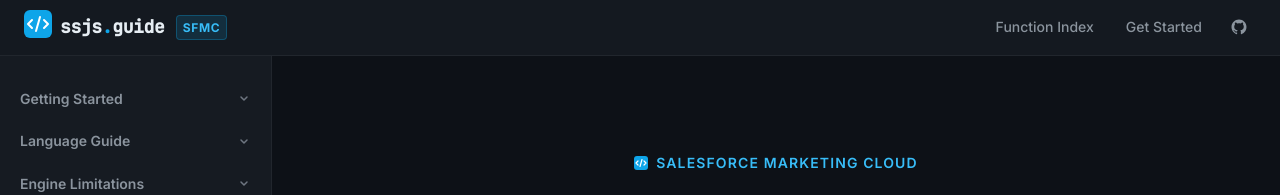
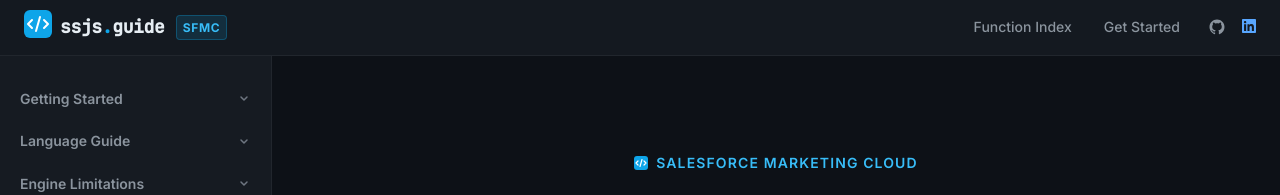
Before and after one commit to JoernBerkefeld/ssjs.guide, a Jekyll site: the page built from index.md, in a window 1280 px wide. Shown: the top 195 px of the page. Built offline with Jekyll 4.4.1, drawn with Linux system fonts in a browser that asks for light colours.

Commit message:
add social icons to header

```diff
--- a/_includes/header.html
+++ b/_includes/header.html
@@ -28,9 +28,14 @@
     <nav class="header-nav">
       <a href="{{ '/function-index/' | relative_url }}" class="header-nav-link">Function Index</a>
       <a href="{{ '/getting-started/' | relative_url }}" class="header-nav-link">Get Started</a>
-      <a href="https://github.com/jb-sfmc/sfmc-amscript-language" class="header-nav-link header-nav-link--icon" target="_blank" rel="noopener" aria-label="GitHub">
+      <a href="https://github.com/JoernBerkefeld" class="header-nav-link header-nav-link--icon" target="_blank" rel="noopener" aria-label="GitHub">
         <svg width="18" height="18" viewBox="0 0 24 24" fill="currentColor" aria-hidden="true">
           <path d="M12 2C6.477 2 2 6.484 2 12.017c0 4.425 2.865 8.18 6.839 9.504.5.092.682-.217.682-.483 0-.237-.008-.868-.013-1.703-2.782.605-3.369-1.343-3.369-1.343-.454-1.158-1.11-1.466-1.11-1.466-.908-.62.069-.608.069-.608 1.003.07 1.531 1.032 1.531 1.032.892 1.53 2.341 1.088 2.91.832.092-.647.35-1.088.636-1.338-2.22-.253-4.555-1.113-4.555-4.951 0-1.093.39-1.988 1.029-2.688-.103-.253-.446-1.272.098-2.65 0 0 .84-.27 2.75 1.026A9.564 9.564 0 0112 6.844c.85.004 1.705.115 2.504.337 1.909-1.296 2.747-1.027 2.747-1.027.546 1.379.202 2.398.1 2.651.64.7 1.028 1.595 1.028 2.688 0 3.848-2.339 4.695-4.566 4.943.359.309.678.92.678 1.855 0 1.338-.012 2.419-.012 2.747 0 .268.18.58.688.482A10.019 10.019 0 0022 12.017C22 6.484 17.522 2 12 2z"/>
+        </svg>
+      </a>
+      <a href="https://www.linkedin.com/in/joernberkefeld/" class="footer-social-link" target="_blank" rel="noopener">
+        <svg class="footer-social-icon" width="14" height="14" viewBox="0 0 24 24" fill="currentColor" aria-hidden="true">
+          <path d="M20.447 20.452h-3.554v-5.569c0-1.328-.027-3.037-1.852-3.037-1.853 0-2.136 1.445-2.136 2.939v5.667H9.351V9h3.414v1.561h.046c.477-.9 1.637-1.85 3.37-1.85 3.601 0 4.267 2.37 4.267 5.455v6.286zM5.337 7.433c-1.144 0-2.063-.926-2.063-2.065 0-1.138.92-2.063 2.063-2.063 1.14 0 2.064.925 2.064 2.063 0 1.139-.925 2.065-2.064 2.065zm1.782 13.019H3.555V9h3.564v11.452zM22.225 0H1.771C.792 0 0 .774 0 1.729v20.542C0 23.227.792 24 1.771 24h20.451C23.2 24 24 23.227 24 22.271V1.729C24 .774 23.2 0 22.222 0h.003z"/>
         </svg>
       </a>
     </nav>
```
